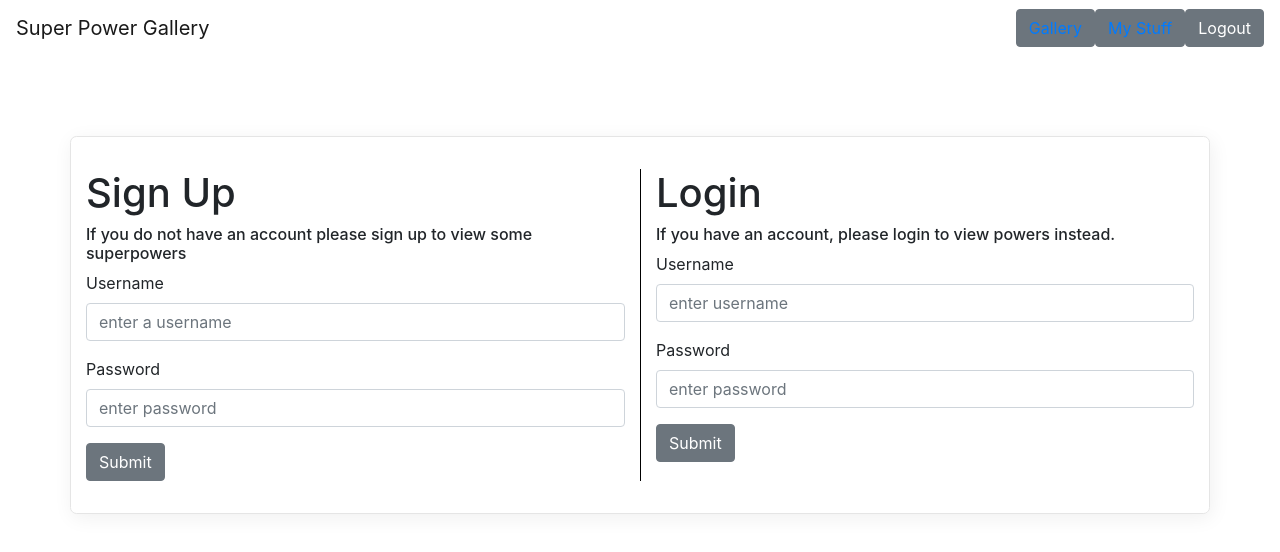
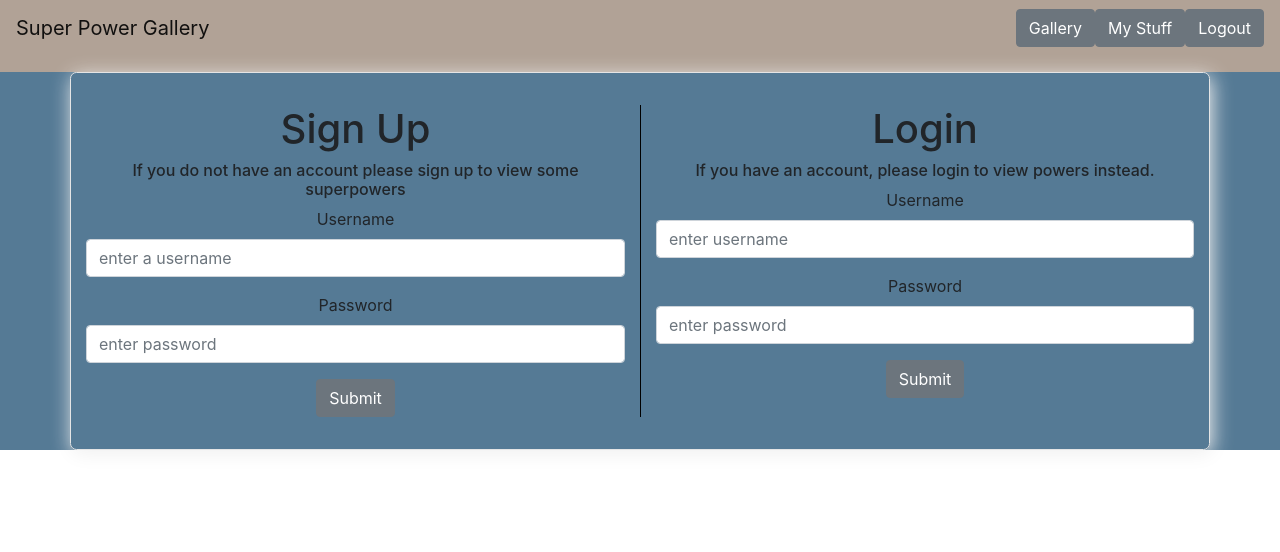
Before and after one commit to KTalbot11/SuperPowerAppClient, a React (Create React App) app: page /auth in a window 1280 px wide. Shown: the top 552 px of the page. Built offline with nearby package versions, Linux system fonts and the light colour scheme.

Commit message:
last minute

```diff
--- a/src/App.css
+++ b/src/App.css
@@ -1,10 +1,12 @@
 .App {
   text-align: center;
+  background-color:#B1A296;
+  background-repeat:repeat;
+
 }
 
-.App-logo {
-  animation: App-logo-spin infinite 20s linear;
-  height: 40vmin;
+body{
+
 }
 
 .App-header {
--- a/src/App.js
+++ b/src/App.js
@@ -8,6 +8,7 @@ import {
   Route,
   Switch
 } from 'react-router-dom';
+import './App.css';
 
 class App extends Component {
   constructor() {
@@ -51,9 +52,11 @@ class App extends Component {
       )
     } else {
       return (
+        <div>
         <Route path='/auth' >
           <Auth setToken={this.setSessionState} />
         </Route>
+        </div>
       )
     }
   }
@@ -61,9 +64,10 @@ class App extends Component {
   render() {
     return (
       <Router>
-        <div>
-          <NavBar clickLogout={this.logout} />
-          {this.protectedViews()}
+        <div className="App">
+          <div><NavBar clickLogout={this.logout} /></div>
+
+         <div className="mainDiv"> {this.protectedViews()} </div>
         </div>
       </Router>
     );
--- a/src/auth/auth.css
+++ b/src/auth/auth.css
@@ -1,5 +1,5 @@
 .auth-container {
-    margin-top: 5em;
+    margin-top: 1em;
     padding: 2em;
     border: 1px solid #e5e5e5;
     border-radius: 0.4em;
--- a/src/home/Navbar.js
+++ b/src/home/Navbar.js
@@ -11,7 +11,7 @@ import {
 import {
     Link,
 } from 'react-router-dom';
-
+import './navbar.css'
 class NavBar extends Component {
     constructor(props) {
         super(props);
@@ -28,16 +28,16 @@ class NavBar extends Component {
 
     render() {
         return (
-            <div>
+            <div className="NavDiv">
                 <Navbar color="faded" light expand="md">
                     <NavbarBrand href="/">Super Power Gallery</NavbarBrand>
                     <NavbarToggler onClick={this.toggle} />
                     <Collapse isOpen={this.state.isOpen} navbar>
                         <Nav className="ml-auto" navbar>
                             <NavItem>
-                                <Button><Link to="/">Gallery</Link></Button>
-                                <Button><Link to="/MyStuff">My Stuff</Link></Button>
-                                <Button onClick={() => this.props.clickLogout()}>Logout</Button>
+                                <Button className="button"><Link to="/" className="link">Gallery</Link></Button>
+                                <Button className="button"><Link to="/MyStuff" className="link">My Stuff</Link></Button>
+                                <Button className="button" onClick={() => this.props.clickLogout()}>Logout</Button>
                             </NavItem>
                         </Nav>
                     </Collapse>
--- /dev/null
+++ b/src/home/navbar.css
@@ -0,0 +1,16 @@
+.NavDiv{
+    background-color: #B1A296;
+    color: white;
+}
+
+.link {
+    color: white;
+}
+
+.navbar-brand {
+   color: white;
+}
+
+.button {
+
+}
--- a/src/index.css
+++ b/src/index.css
@@ -1,11 +1,14 @@
 body {
   margin: 0;
   padding: 0;
+  background-color: black;
+
   font-family: -apple-system, BlinkMacSystemFont, "Segoe UI", "Roboto", "Oxygen",
     "Ubuntu", "Cantarell", "Fira Sans", "Droid Sans", "Helvetica Neue",
     sans-serif;
   -webkit-font-smoothing: antialiased;
   -moz-osx-font-smoothing: grayscale;
+
 }
 
 code {
--- a/src/index.js
+++ b/src/index.js
@@ -5,6 +5,7 @@ import App from './App';
 import * as serviceWorker from './serviceWorker';
 import 'bootstrap/dist/css/bootstrap.min.css';
 
+
 ReactDOM.render(<App />, document.getElementById('root'));
 
 // If you want your app to work offline and load faster, you can change
--- a/src/powers/Gallery.js
+++ b/src/powers/Gallery.js
@@ -1,10 +1,11 @@
 import React from 'react';
-import { Container, Row, Col} from 'reactstrap';
+import { Container, Row, Col } from 'reactstrap';
 import GalleryFeed from "../Feeds/galleryFeed";
 import APIURL from '../helpers/enviorment';
+import './mainColors.css';
 
-class Gallery extends React.Component{
-    constructor(props){
+class Gallery extends React.Component {
+    constructor(props) {
         super(props);
         this.state = {
             allPowers: []
@@ -20,20 +21,21 @@ class Gallery extends React.Component{
         fetch(`${APIURL}/api/power/`, {
             method: 'GET',
             headers: new Headers({
-                'Content-Type' : 'application/json',
-                'Authorization' : this.props.sessionToken
+                'Content-Type': 'application/json',
+                'Authorization': this.props.sessionToken
             })
         })
             .then((res) => res.json()
             ).then((allPowers) => {
-            return this.setState({allPowers: allPowers})
+                return this.setState({ allPowers: allPowers })
             })
     }
 
 
     render() {
-        return(
+        return (
             <Container>
+                <div className="mainDiv">
                     <h1>Gallery</h1>
                     <Row>
                         <Col md="9">
@@ -42,6 +44,7 @@ class Gallery extends React.Component{
 
                         </Col>
                     </Row>
+                </div>
             </Container>
         )
     }
--- a/src/powers/MyStuff.js
+++ b/src/powers/MyStuff.js
@@ -4,7 +4,7 @@ import Create from './Create';
 import APIURL from '../helpers/enviorment';
 import MyStuffFeed from '../Feeds/myStuffFeed';
 import UpdatePower from './UpdatePower';
-
+import './mainColors.css';
 
 class MyStuff extends React.Component {
     constructor(props) {
@@ -85,7 +85,7 @@ class MyStuff extends React.Component {
     render() {
         return (
             <Container>
-                <div>
+                <div className="mainDiv">
                     <h1>Welcome to the personal stuff.</h1>
                     <Create sessionToken={this.props.sessionToken} allPowers={this.state.allPowers} showPowers={this.showPowers}>Create One</Create>
                     <MyStuffFeed allPowers={this.state.allPowers} userID={this.props.userID} delete={this.deletePower} update={this.setUpdatePower} sessionToken={this.props.sessionToken}></MyStuffFeed>
--- /dev/null
+++ b/src/powers/mainColors.css
@@ -0,0 +1,5 @@
+.mainDiv {
+    background-color:#557A95;
+    background-repeat:repeat;
+
+}
```
Lines whose indentation alone changed are shown as unchanged.
